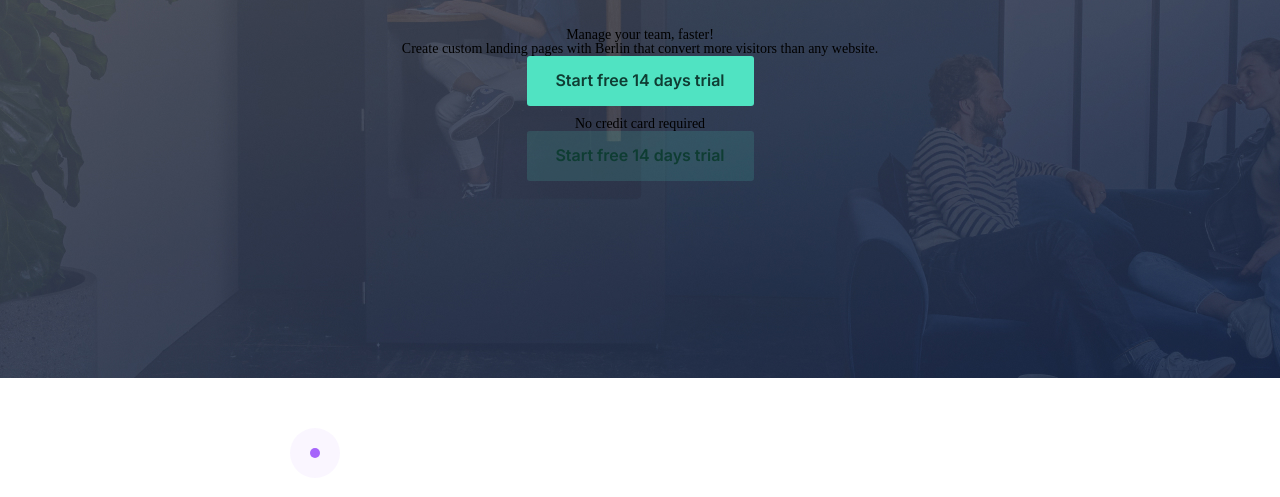
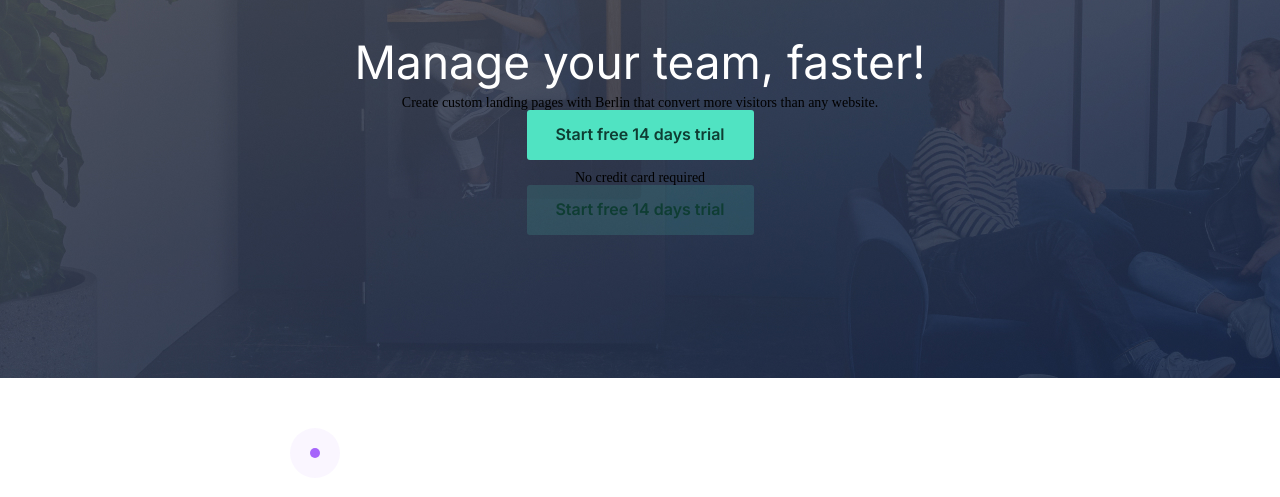
Before and after one commit to PavluXaBLR/Berlin, a plain HTML site: page index.html in a window 1280 px wide. Shown: the part 157-654 px from the top of the page. Drawn offline with Linux system fonts and the light colour scheme.

Commit message:
.content-top__title

```diff
--- a/scss/style.scss
+++ b/scss/style.scss
@@ -91,6 +91,10 @@ $f-family: 'Inter', sans-serif;
     flex-direction: column;
     align-items: center;
   }
+  .content-top__title {
+    font: 46px/68px $f-family;
+    color: $color_white;
+  }
   .content-top__button {
     margin-bottom: 11px;
   }
```
Also changed, not shown: css/style.css.
